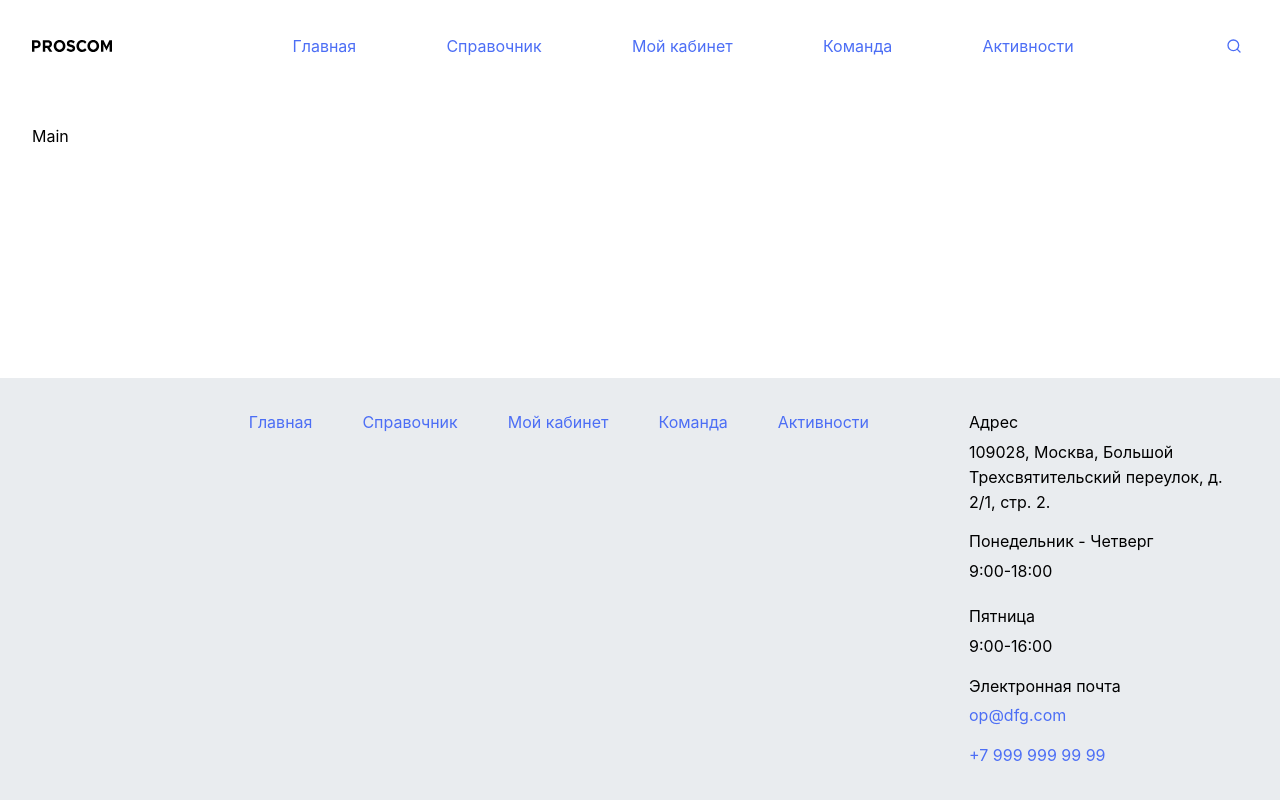
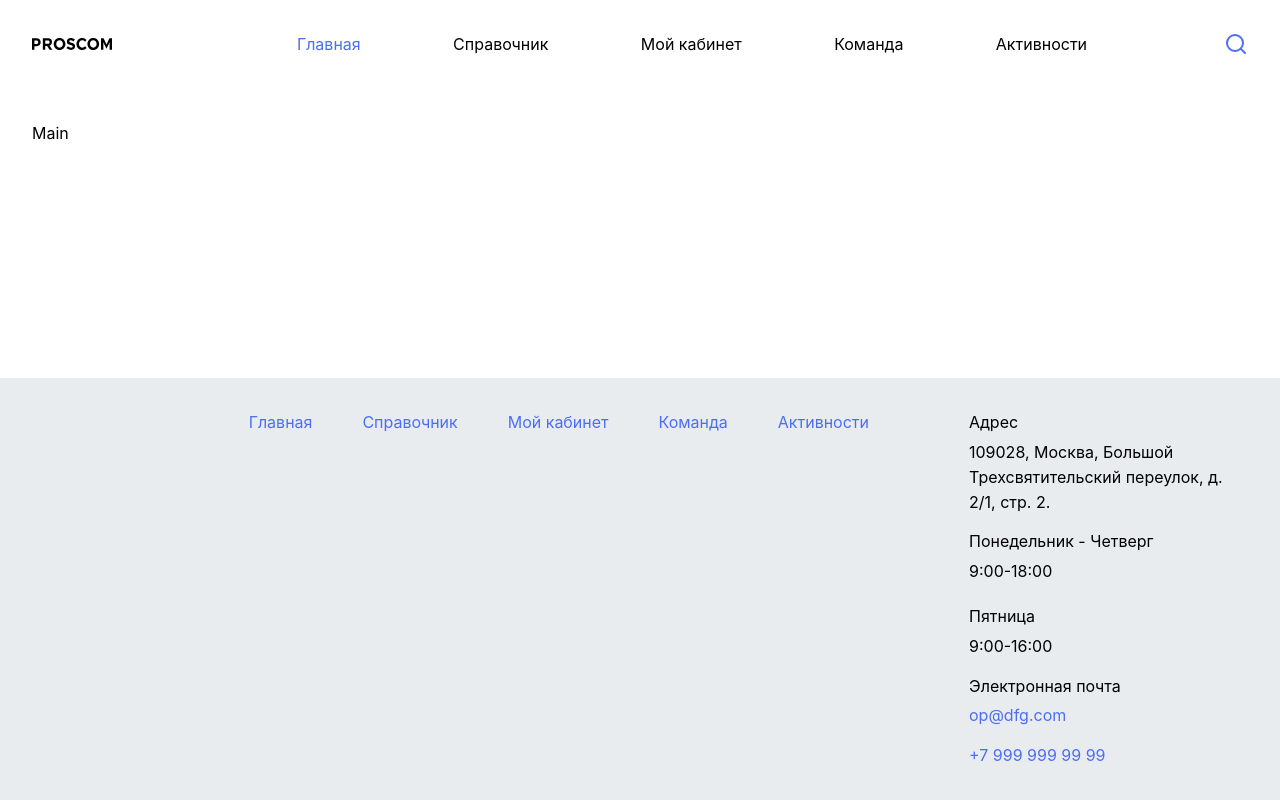
Before and after one commit to KordyD/LDT-hack-track-5-frontend, a React (Vite) app: page / in a window 1280 px wide. Built offline with nearby package versions, Linux system fonts and the light colour scheme; some icons are missing.

Commit message:
Update Header

```diff
--- a/src/modules/Header/Header.module.css
+++ b/src/modules/Header/Header.module.css
@@ -20,3 +20,8 @@
   flex-grow: 0.3;
   justify-content: flex-end;
 }
+
+.icons {
+  width: 24px;
+  height: 24px;
+}
--- a/src/modules/Header/Header.tsx
+++ b/src/modules/Header/Header.tsx
@@ -1,7 +1,9 @@
-import { ActionIcon, Anchor, Box, Image } from '@mantine/core';
+import { Anchor, Box, Image } from '@mantine/core';
+import { CustomNavLink } from '../../components/NavLink/NavLink';
+import { CustomActionIcon } from '../../components/ActionIcon/ActionIcon';
+import { IconContext } from 'react-icons';
 import { PiSliders } from 'react-icons/pi';
 import { FiSearch } from 'react-icons/fi';
-import { Link } from 'react-router-dom';
 import classes from './Header.module.css';
 
 export const Header = () => {
@@ -12,29 +14,31 @@ export const Header = () => {
           <Image w={80} h={12} src='/src/assets/proscom-logo.svg' />
         </Box>
         <Box component='nav' className={classes.containerLinks}>
-          <Anchor component={Link} to='/'>
+          <Anchor component={CustomNavLink} to='/'>
             Главная
           </Anchor>
-          <Anchor component={Link} to='knowledge'>
+          <Anchor component={CustomNavLink} to='knowledge'>
             Справочник
           </Anchor>
-          <Anchor component={Link} to='account'>
+          <Anchor component={CustomNavLink} to='account'>
             Мой кабинет
           </Anchor>
-          <Anchor component={Link} to='team'>
+          <Anchor component={CustomNavLink} to='team'>
             Команда
           </Anchor>
-          <Anchor component={Link} to='shop'>
+          <Anchor component={CustomNavLink} to='shop'>
             Активности
           </Anchor>
         </Box>
         <Box className={classes.containerButtons}>
-          <ActionIcon variant='transparent'>
-            <PiSliders />
-          </ActionIcon>
-          <ActionIcon variant='transparent'>
-            <FiSearch />
-          </ActionIcon>
+          <IconContext.Provider value={{ className: classes.icons }}>
+            <CustomActionIcon>
+              <PiSliders />
+            </CustomActionIcon>
+            <CustomActionIcon>
+              <FiSearch />
+            </CustomActionIcon>
+          </IconContext.Provider>
         </Box>
       </Box>
     </Box>
```
